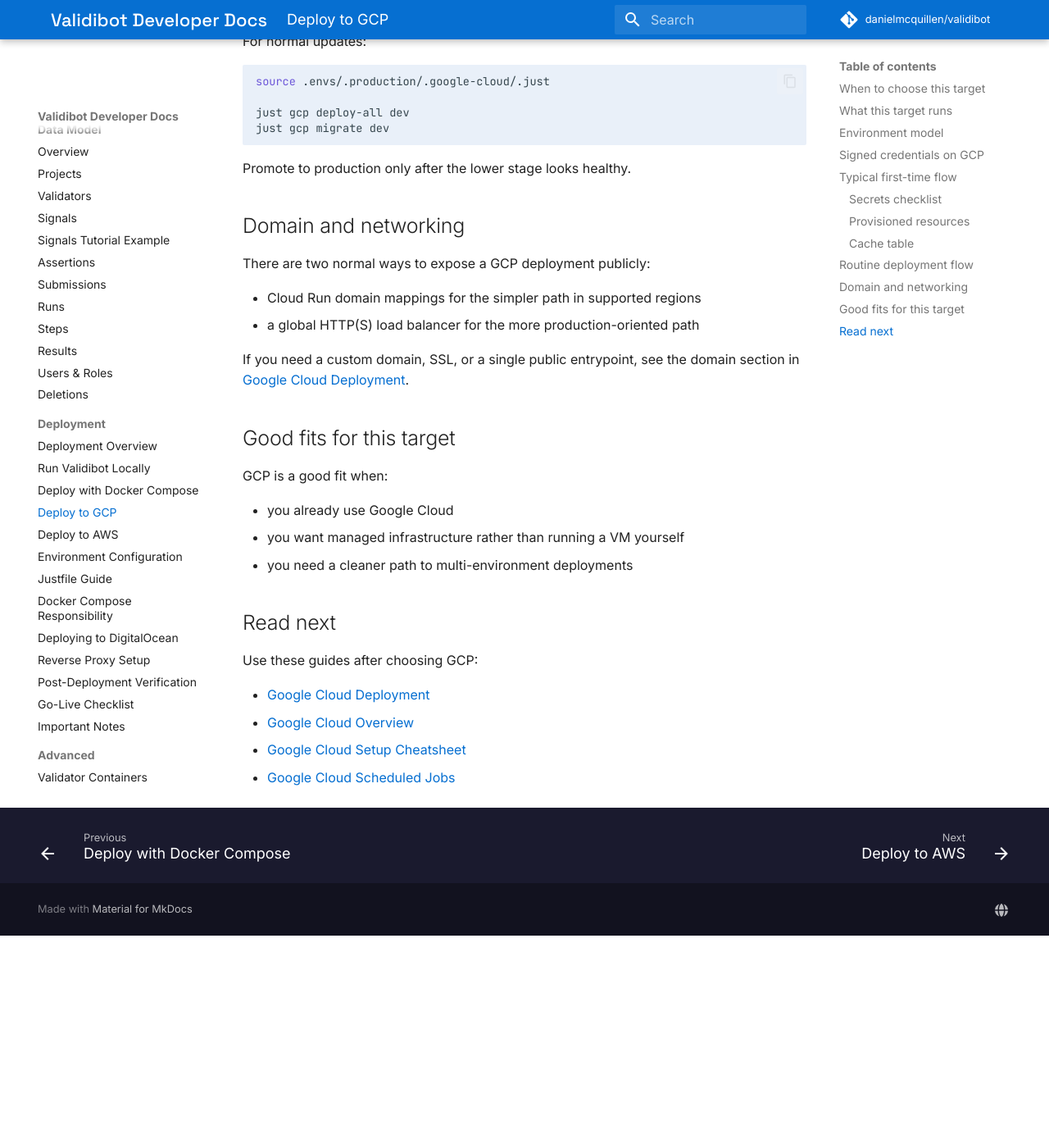
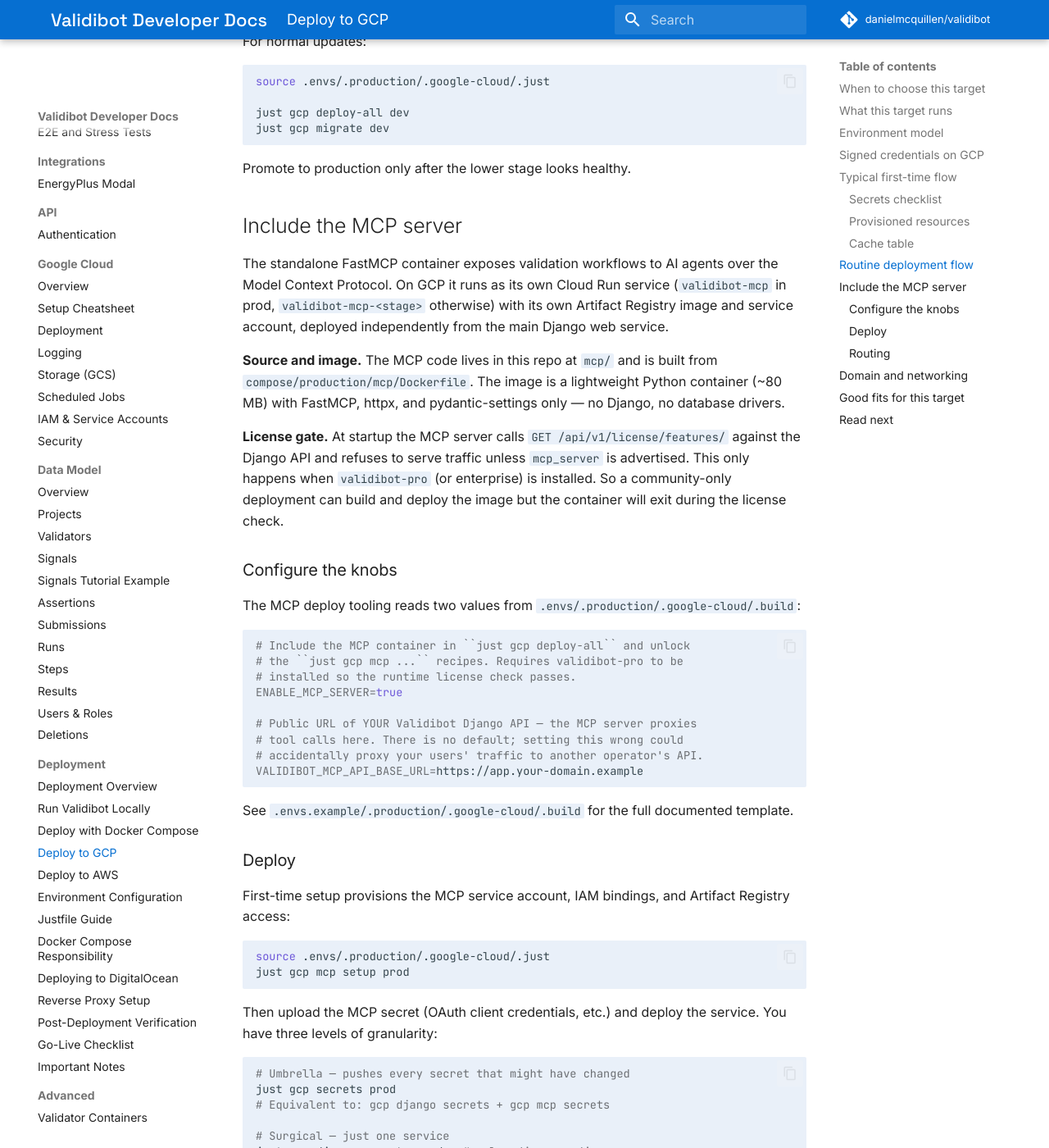
Before and after one commit to danielmcquillen/validibot, an MkDocs documentation site: the page built from docs/dev_docs/deployment/deploy-gcp.md, in a window 1280 px wide and 1400 px high, scrolled down 3624 px. Shown: the whole window at 82% size. Built offline with MkDocs 1.6.1 and Material for MkDocs 9.7.7, drawn with Linux system fonts in a browser that asks for light colours; comment, search, counter and statistics services are not loaded; before the commit the page ends 4765 px from its top, so only the background shows below that; some of the changed text lies outside the part shown.

Commit message:
Refactor build process. Update docs

````diff
--- a/docs/dev_docs/deployment/deploy-gcp.md
+++ b/docs/dev_docs/deployment/deploy-gcp.md
@@ -147,6 +147,91 @@
 
 Promote to production only after the lower stage looks healthy.
 
+## Include the MCP server
+
+The standalone FastMCP container exposes validation workflows to AI
+agents over the Model Context Protocol. On GCP it runs as its own
+Cloud Run service (`validibot-mcp` in prod, `validibot-mcp-<stage>`
+otherwise) with its own Artifact Registry image and service account,
+deployed independently from the main Django web service.
+
+**Source and image.** The MCP code lives in this repo at `mcp/` and
+is built from `compose/production/mcp/Dockerfile`. The image is a
+lightweight Python container (~80 MB) with FastMCP, httpx, and
+pydantic-settings only — no Django, no database drivers.
+
+**License gate.** At startup the MCP server calls
+`GET /api/v1/license/features/` against the Django API and refuses
+to serve traffic unless `mcp_server` is advertised. This only
+happens when `validibot-pro` (or enterprise) is installed. So a
+community-only deployment can build and deploy the image but the
+container will exit during the license check.
+
+### Configure the knobs
+
+The MCP deploy tooling reads two values from
+`.envs/.production/.google-cloud/.build`:
+
+```bash
+# Include the MCP container in ``just gcp deploy-all`` and unlock
+# the ``just gcp mcp ...`` recipes. Requires validibot-pro to be
+# installed so the runtime license check passes.
+ENABLE_MCP_SERVER=true
+
+# Public URL of YOUR Validibot Django API — the MCP server proxies
+# tool calls here. There is no default; setting this wrong could
+# accidentally proxy your users' traffic to another operator's API.
+VALIDIBOT_MCP_API_BASE_URL=https://app.your-domain.example
+```
+
+See `.envs.example/.production/.google-cloud/.build` for the full
+documented template.
+
+### Deploy
+
+First-time setup provisions the MCP service account, IAM bindings,
+and Artifact Registry access:
+
+```bash
+source .envs/.production/.google-cloud/.just
+just gcp mcp setup prod
+```
+
+Then upload the MCP secret (OAuth client credentials, etc.) and
+deploy the service. You have three levels of granularity:
+
+```bash
+# Umbrella — pushes every secret that might have changed
+just gcp secrets prod
+# Equivalent to: gcp django secrets + gcp mcp secrets
+
+# Surgical — just one service
+just gcp django secrets prod   # only .django → django-env
+just gcp mcp secrets prod      # only .mcp → mcp-env
+```
+
+```bash
+# Full deploy — Django web + worker + scheduler + MCP build + MCP deploy
+just gcp deploy-all prod
+
+# MCP-only deploy — useful for hotfixing just the MCP image
+just gcp mcp build
+just gcp mcp deploy prod
+```
+
+### Routing
+
+To expose MCP on a custom domain via the load balancer you set up
+for Django, run:
+
+```bash
+just gcp mcp lb-add prod mcp.your-domain.example
+```
+
+That provisions a serverless NEG, a backend service, adds the MCP
+hostname to the managed SSL certificate, and locks the Cloud Run
+service's ingress to load-balancer-only.
+
 ## Domain and networking
 
 There are two normal ways to expose a GCP deployment publicly:
````
Also changed, not shown: docs/dev_docs/deployment/deploy-docker-compose.md (+14 -5 lines), docs/dev_docs/deployment/deploy-local.md (+19 -6 lines), 8 other files.
